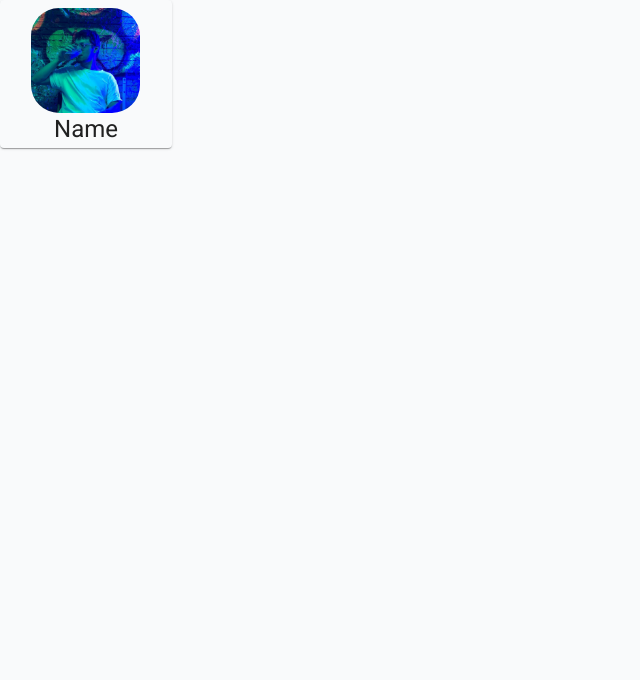
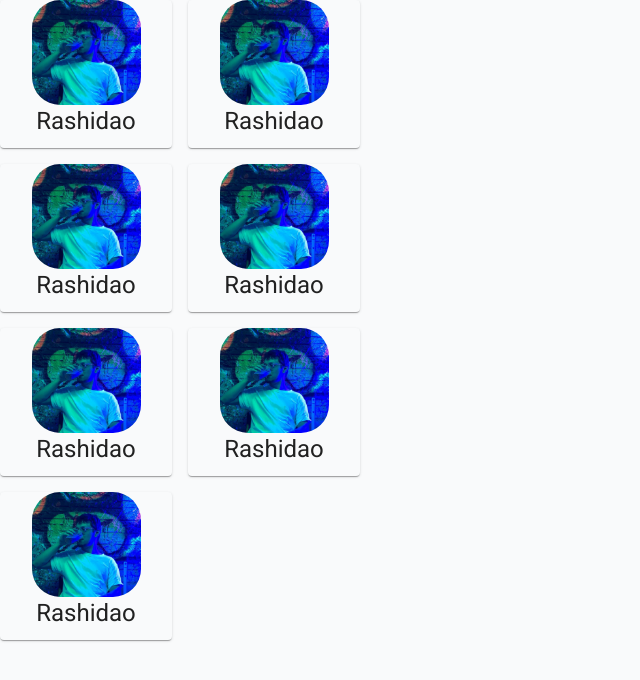
Before and after one commit to 21lucasmessias/bs_front, a React (Vite) app: page /barber in a window 1280 px wide. Shown: the top 680 px of the page, without its empty margins (0-640 px from the left). Built offline with nearby package versions, Linux system fonts and the light colour scheme.

Commit message:
list changes

```diff
--- a/src/App.tsx
+++ b/src/App.tsx
@@ -7,16 +7,19 @@ import ClientTeste from './pages/Client2';
 
 import CardBarber from './components/Barber';
 import CardLocale from './components/Locale';
+import ListPrice from './components/ListPrice';
 
 export function App() {
     return (
-        <Box width={'100vw'} height={'100vh'} flex={1}>
+        <Box width={'100vw'} height={'100vh'}>
             <CssBaseline />
             <Routes>
                 <Route path="/home" element={<ClientPage />} />
                 <Route path="/teste" element={<ClientTeste />} />
                 <Route path="/locale" element={<CardLocale />} />
                 <Route path="/barber" element={<CardBarber />} />
+                <Route path="/barber" element={<CardBarber />} />
+                <Route path="/listprice" element={<ListPrice />} />
             </Routes>
         </Box>
     );
--- a/src/components/Barber.tsx
+++ b/src/components/Barber.tsx
@@ -1,39 +1,58 @@
 import * as React from 'react';
 import Card from '@mui/material/Card';
-import CardContent from '@mui/material/CardContent';
+
 import CardMedia from '@mui/material/CardMedia';
 import Typography from '@mui/material/Typography';
 import { CardActionArea } from '@mui/material';
-import Rashide from '../assets/image/foto2.png';
+import Grid from '@mui/material/Grid';
+import { BarberData } from '../utils/BarberUtils';
+import { Box } from '@mui/system';
+import { resolvePath } from 'react-router-dom';
 
 export default function CardBarber() {
     return (
+        <Box display="grid" gridTemplateColumns="repeat(2,0.1fr)" gap={2}>
+            {BarberData.map(({ name, image }) => {
+                return (
                     <Card
                         sx={{
-                display: 'grid',
                             width: 172,
                             height: 148,
                             justifyContent: 'center',
-                alignItems: 'center',
                         }}
                     >
                         <CardActionArea>
                             <CardMedia
-                    sx={{ width: 109, height: 105.16, margin: 0, borderRadius: 7 }}
                                 component="img"
-                    image={Rashide}
-                    alt="name"
+                                image={image}
+                                alt={name}
+                                sx={{
+                                    justifyContent: 'center',
+                                    width: 109,
+                                    height: 105.16,
+                                    margin: 'auto',
+                                    padding: 0,
+                                    borderRadius: 7,
+                                }}
                             />
 
                             <Typography
-                    sx={{ display: 'flex', width: 110, height: 27, margin: 0, justifyContent: 'center' }}
+                                sx={{
+                                    display: 'flex',
+
+                                    margin: 0,
+                                    justifyContent: 'center',
+                                }}
                                 gutterBottom
                                 variant="h5"
                                 component="div"
                             >
-                    Name
+                                {name}
                             </Typography>
                         </CardActionArea>
                     </Card>
                 );
+            })}
+        </Box>
+    );
 }
--- /dev/null
+++ b/src/components/ListPrice.tsx
@@ -0,0 +1,54 @@
+import Container from '@mui/material/Container';
+import * as React from 'react';
+import Box from '@mui/material/Box';
+import { PriceData } from '../utils/PriceUtils';
+import { useState } from 'react';
+
+import { Typography } from '@mui/material';
+import { createTheme } from '@mui/material/styles';
+
+export default function ListPrice() {
+    const [value, setValue] = React.useState('one');
+
+    const handleChange = (event: React.SyntheticEvent, newValue: string) => {
+        setValue(newValue);
+    };
+    return (
+        <Box>
+            {PriceData.map(({ name, price }) => {
+                return (
+                    <Box padding={0.3}>
+                        <Container
+                            sx={{
+                                backgroundColor: 'secondary.main',
+                                display: 'flex',
+                                borderRadius: 1.8,
+                                alignItems: 'center',
+                                height: 40,
+                            }}
+                        >
+                            <Typography
+                                sx={{
+                                    width: 110,
+                                    margin: 0,
+                                }}
+                            >
+                                {name}
+                            </Typography>
+                            <Typography
+                                sx={{
+                                    width: 70,
+                                    margin: 0,
+                                    position: 'absolute',
+                                    right: 0,
+                                }}
+                            >
+                                R${price}
+                            </Typography>
+                        </Container>
+                    </Box>
+                );
+            })}
+        </Box>
+    );
+}
--- a/src/main.tsx
+++ b/src/main.tsx
@@ -18,7 +18,8 @@ const theme = createTheme({
             main: '#3C3F4B',
         },
         secondary: {
-            main: '#C7BEBF',
+            main: '#F5F5F5',
+
             contrastText: '#ffffff',
         },
         background: {
--- /dev/null
+++ b/src/utils/BarberUtils.tsx
@@ -0,0 +1,32 @@
+import barber from '../assets/image/foto2.png';
+
+export const BarberData = [
+    {
+        name: 'Rashidao',
+        image: barber,
+    },
+    {
+        name: 'Rashidao',
+        image: barber,
+    },
+    {
+        name: 'Rashidao',
+        image: barber,
+    },
+    {
+        name: 'Rashidao',
+        image: barber,
+    },
+    {
+        name: 'Rashidao',
+        image: barber,
+    },
+    {
+        name: 'Rashidao',
+        image: barber,
+    },
+    {
+        name: 'Rashidao',
+        image: barber,
+    },
+];
--- /dev/null
+++ b/src/utils/PriceUtils.tsx
@@ -0,0 +1,18 @@
+export const PriceData = [
+    {
+        name: 'Corte',
+        price: 60,
+    },
+    {
+        name: 'Barba',
+        price: 30,
+    },
+    {
+        name: 'Corte e Barba',
+        price: 80,
+    },
+    {
+        name: 'Sobrancelha',
+        price: 25,
+    },
+];
```
Lines whose indentation alone changed are shown as unchanged.
